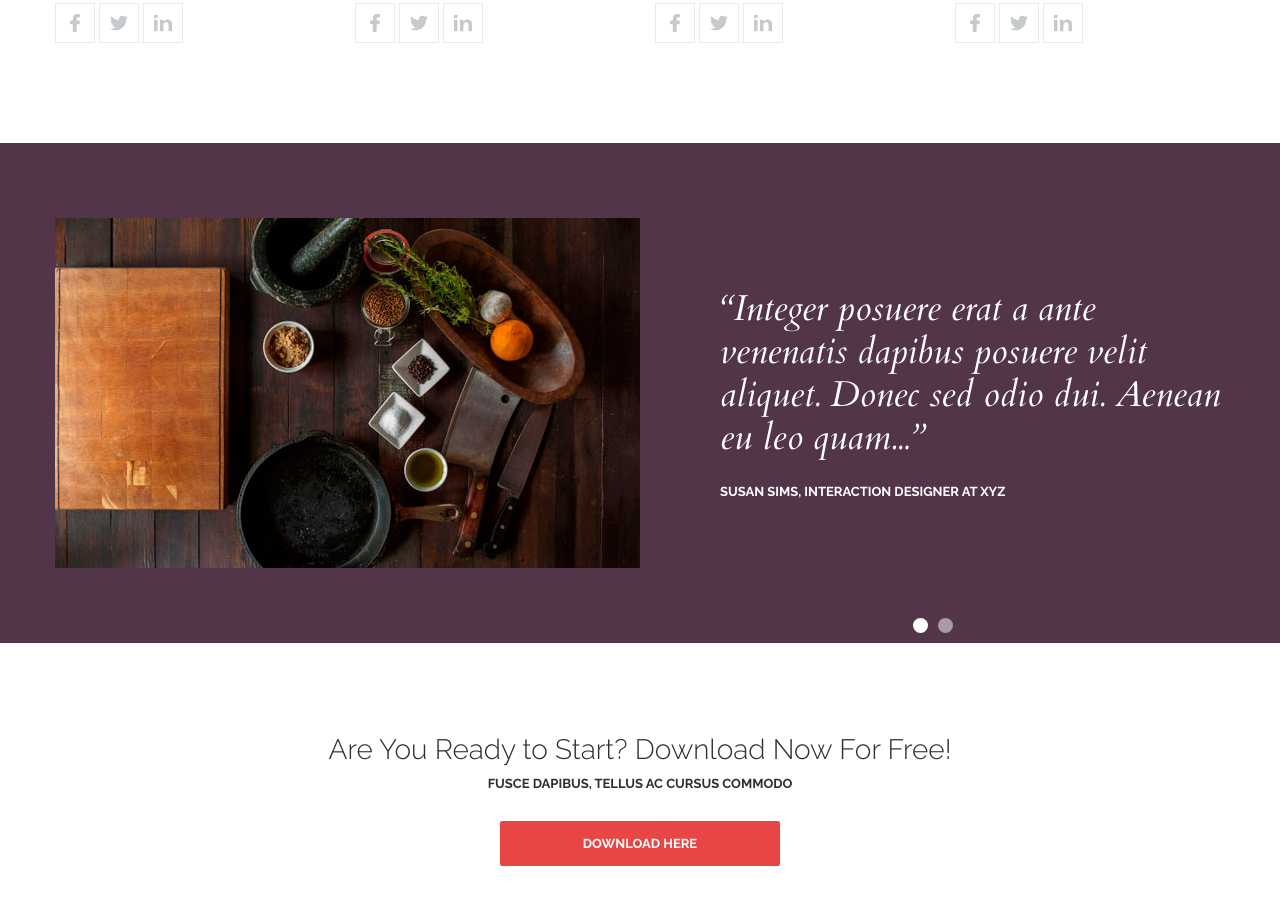
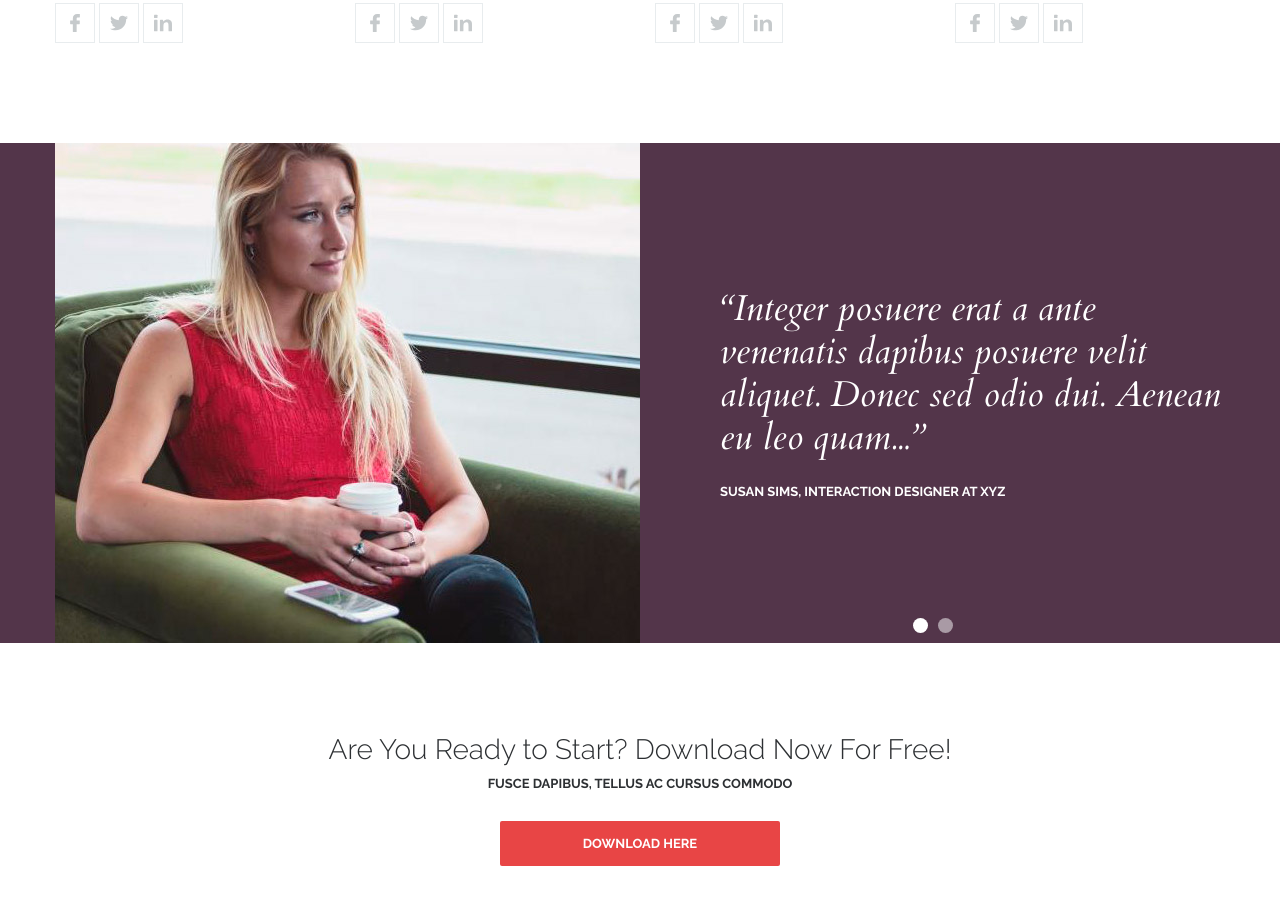
Before and after one commit to SimbaDS/Activebox.github.io, a plain HTML site: page index.html in a window 1280 px wide. Shown: the part 3462-4367 px from the top of the page. Drawn offline with nearby package versions, Linux system fonts and the light colour scheme.

Commit message:
Update index.html

```diff
--- a/index.html
+++ b/index.html
@@ -344,7 +344,7 @@
       <div class="slick-item">
         <div class="reviews__item">
           <div class="reviews__photo">
-            <img class="reviews__img" src="/assets/images/works/work4.jpg" alt="">
+            <img class="reviews__img" src="/assets/images/reviews/reviews-1.jpg" alt="">
           </div>
           <div class="reviews__content">
             <div class="reviews__text">“Integer posuere erat a ante venenatis dapibus posuere velit aliquet. Donec sed odio dui. Aenean eu leo quam...”</div>
@@ -356,7 +356,7 @@
       <div class="slick-item">
         <div class="reviews__item">
           <div class="reviews__photo">
-            <img class="reviews__img" src="/assets/images/works/work8.jpg" alt="">
+            <img class="reviews__img" src="/assets/images/reviews/reviews-1.jpg" alt="">
           </div>
           <div class="reviews__content">
             <div class="reviews__text">Lorem ipsum dolor, sit amet consectetur adipisicing elit. Aperiam rem suscipit quibusdam, quod, sapiente placeat, sed optio corporis quos vitae tempora magni expedita ex porro hic culpa enim esse labore!</div>
```
